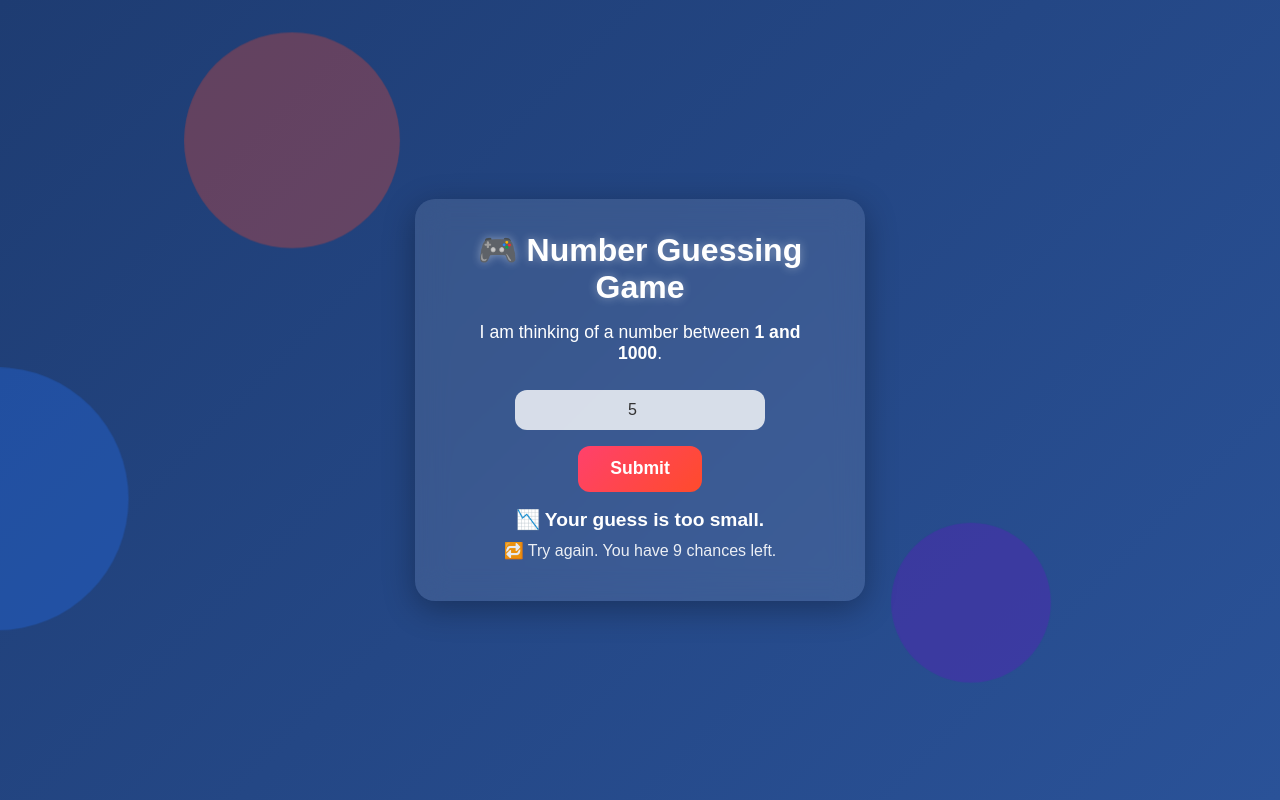
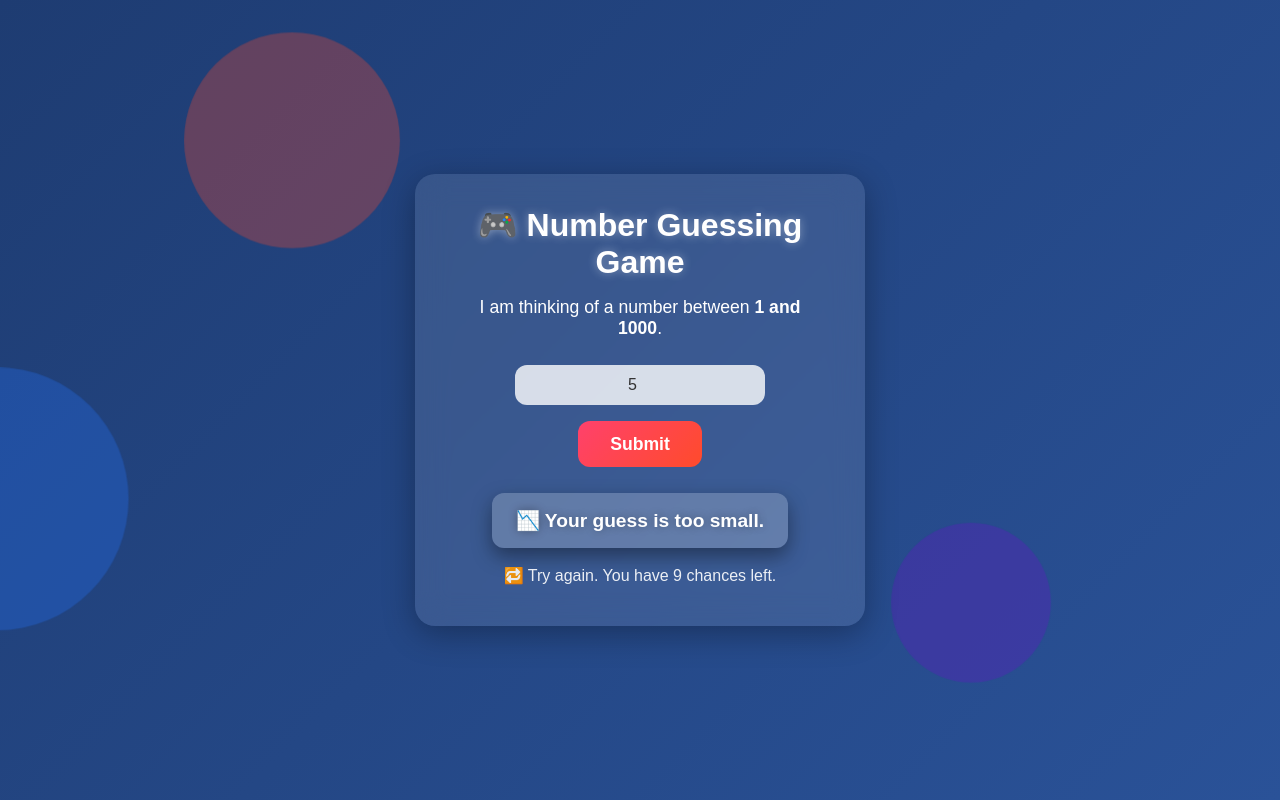
Before and after one commit to nimesh-1234/randam-number-game-javascript, a plain HTML site: page index.html in a window 1280 px wide. Both pictures are taken after typing "5" into the empty fields and a click on the button "Submit". Drawn offline with Linux system fonts and the light colour scheme.

Commit message:
update✏️

```diff
--- a/index.html
+++ b/index.html
@@ -117,10 +117,42 @@
         box-shadow: 0 8px 20px rgba(0, 0, 0, 0.4);
       }
 
+      /* Animated messages */
+      #message-wrapper {
+        position: relative;
+        min-height: 50px;
+        margin-top: 1rem;
+      }
+
       #message {
-        margin-top: 1rem;
+        display: inline-block;
+        padding: 1rem 1.5rem;
+        border-radius: 12px;
+        background: rgba(255, 255, 255, 0.2);
+        color: #fff;
+        font-weight: bold;
         font-size: 1.2rem;
-        font-weight: bold;
+        text-shadow: 0 0 10px rgba(0, 0, 0, 0.3);
+        opacity: 0;
+        transform: scale(0.8);
+        transition: transform 0.3s ease, opacity 0.3s ease, box-shadow 0.3s ease;
+      }
+
+      #message.show {
+        opacity: 1;
+        transform: scale(1);
+        box-shadow: 0 8px 20px rgba(0, 0, 0, 0.4);
+      }
+
+      #message.win {
+        background: #28a745;
+      }
+      #message.lose {
+        background: #dc3545;
+      }
+      #message.hint {
+        background: rgba(255, 255, 255, 0.2);
+        color: #fff;
       }
 
       #chances {
@@ -159,7 +191,9 @@
       <br />
       <button id="guessCheck">Submit</button>
 
-      <p id="message"></p>
+      <div id="message-wrapper">
+        <p id="message"></p>
+      </div>
       <p id="chances"></p>
     </div>
 
@@ -173,11 +207,23 @@
       function newGame() {
         secretNumber = Math.floor(Math.random() * 1000) + 1;
         attempts = 1;
-        document.getElementById("message").innerText = "";
+        showMessage("", "hint");
         document.getElementById("chances").innerText = "";
         document.getElementById("guess").value = "";
         button.innerText = "Submit";
         button.onclick = checkGuess;
+      }
+
+      // Show animated message
+      function showMessage(text, type = "hint") {
+        const messageEl = document.getElementById("message");
+        messageEl.className = ""; // reset
+        messageEl.classList.add(type); // win, lose, hint
+        messageEl.innerText = text;
+
+        messageEl.classList.remove("show");
+        void messageEl.offsetWidth; // restart animation
+        messageEl.classList.add("show");
       }
 
       // Check Guess
@@ -185,29 +231,30 @@
         let userGuess = parseInt(document.getElementById("guess").value);
 
         if (isNaN(userGuess) || userGuess < 1 || userGuess > 1000) {
-          document.getElementById("message").innerText =
-            "⚠️ Please enter a number between 1 and 1000.";
+          showMessage("⚠️ Please enter a number between 1 and 1000.", "hint");
           return;
         }
 
         if (userGuess === secretNumber) {
-          document.getElementById("message").innerText =
-            "🎉 You Win! The secret number was " + secretNumber + ".";
+          showMessage(
+            "🎉 You Win! The secret number was " + secretNumber + ".",
+            "win"
+          );
           button.innerText = "New Game";
           button.onclick = newGame;
         } else {
           if (userGuess < secretNumber) {
-            document.getElementById("message").innerText =
-              "📉 Your guess is too small.";
+            showMessage("📉 Your guess is too small.", "hint");
           } else {
-            document.getElementById("message").innerText =
-              "📈 Your guess is too large.";
+            showMessage("📈 Your guess is too large.", "hint");
           }
 
           attempts++;
           if (attempts > maxAttempts) {
-            document.getElementById("message").innerText =
-              "😢 You Lose! The correct number was " + secretNumber + ".";
+            showMessage(
+              "😢 You Lose! The correct number was " + secretNumber + ".",
+              "lose"
+            );
             button.innerText = "New Game";
             button.onclick = newGame;
           } else {
@@ -219,7 +266,7 @@
         }
       }
 
-      //  Start game
+      // Start game
       newGame();
     </script>
   </body>
```
